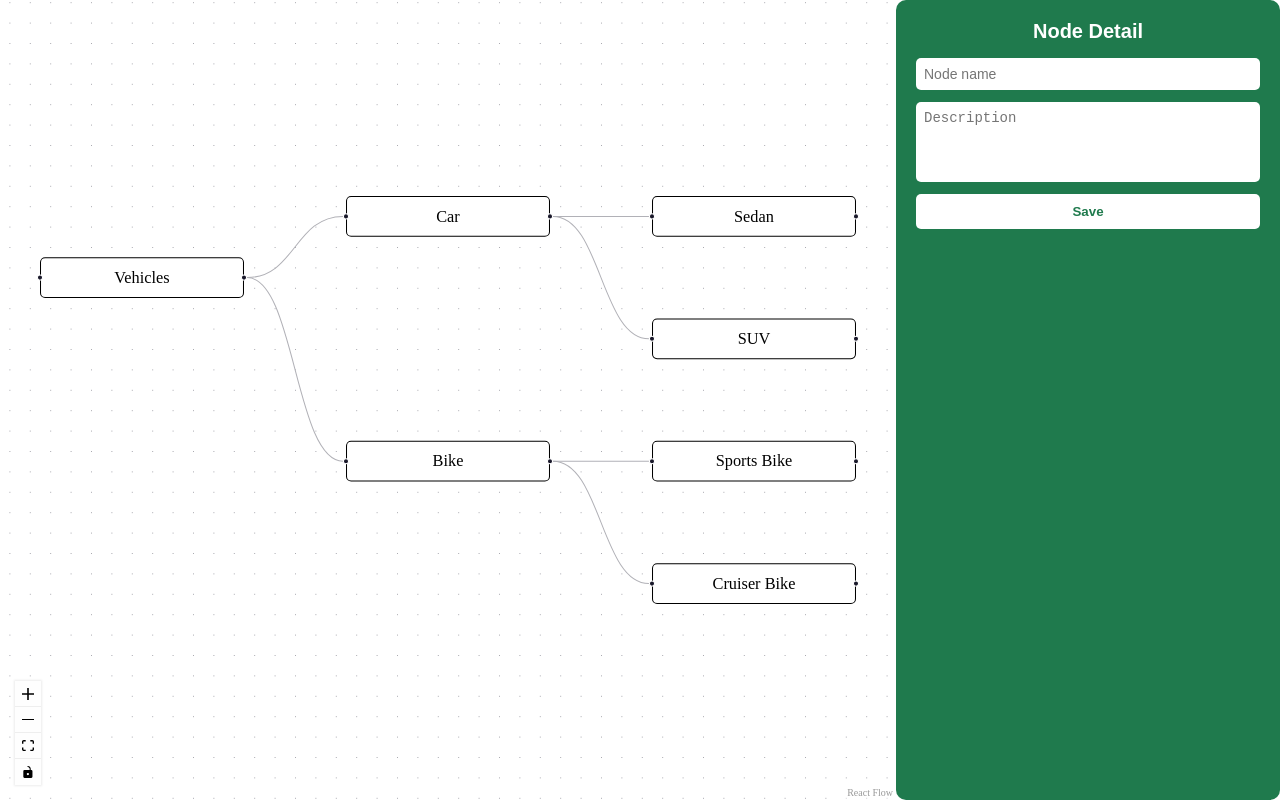
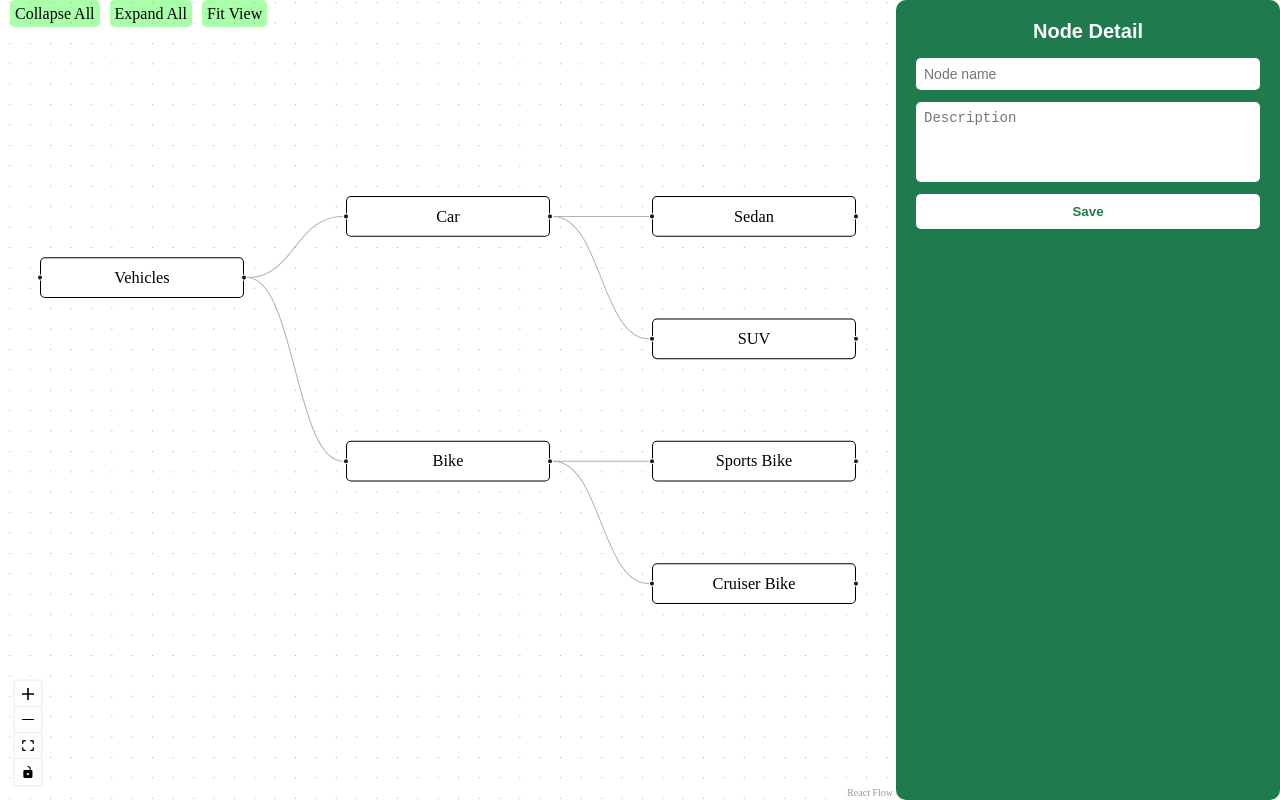
Before and after one commit to RickParamanik18/mindMap, a React (Vite) app: page / in a window 1280 px wide. Built offline with nearby package versions, Linux system fonts and the light colour scheme.

Commit message:
controllers added

```diff
--- a/src/App.jsx
+++ b/src/App.jsx
@@ -1,4 +1,4 @@
-import { ReactFlow, Background, Controls } from "@xyflow/react";
+import { ReactFlow, Background, Controls, useReactFlow } from "@xyflow/react";
 import "@xyflow/react/dist/style.css";
 import { v4 as uuidv4 } from "uuid";
 import data from "./data/data1.json";
@@ -17,6 +17,8 @@ function App() {
     const [collapsedNode, setCollapsedNode] = useState(new Set());
     const [activeNode, setActiveNode] = useState(null);
     const [formData, setFormData] = useState({});
+
+    // const { fitView } = useReactFlow();
 
     const formChangeHandler = (e) => {
         const { name, value } = e.target;
@@ -109,6 +111,53 @@ function App() {
     }, [treeData, collapsedNode, activeNode]);
 
     return (
+        <>
+            <div
+                className="controllers"
+                style={{
+                    padding: "5px",
+                    position: "absolute",
+                    top: "0px",
+                    zIndex: 999,
+                }}
+            >
+                <span
+                    style={{
+                        borderRadius: "5px",
+                        padding: "5px",
+                        margin: "5px",
+                        background: "#00ff0055",
+                        cursor: "pointer",
+                    }}
+                    onClick={() => setCollapsedNode(new Set(treeData.id))}
+                >
+                    Collapse All
+                </span>
+                <span
+                    style={{
+                        borderRadius: "5px",
+                        padding: "5px",
+                        margin: "5px",
+                        background: "#00ff0055",
+                        cursor: "pointer",
+                    }}
+                    onClick={() => setCollapsedNode(new Set())}
+                >
+                    Expand All
+                </span>
+                <span
+                    style={{
+                        borderRadius: "5px",
+                        padding: "5px",
+                        margin: "5px",
+                        background: "#00ff0055",
+                        cursor: "pointer",
+                    }}
+                    // onClick={() => fitView({ padding: 0.2 })}
+                >
+                    Fit View
+                </span>
+            </div>
             <div
                 className="container"
                 style={{ display: "grid", gridTemplateColumns: "70% 30%" }}
@@ -199,6 +248,7 @@ function App() {
                     </form>
                 </div>
             </div>
+        </>
     );
 }
 
```
Lines whose indentation alone changed are shown as unchanged.
